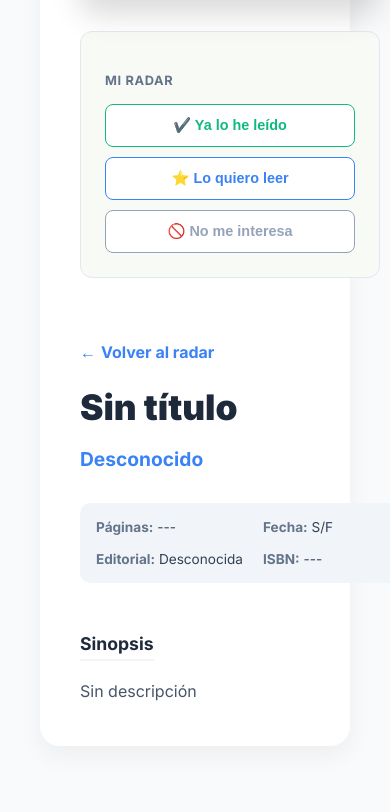
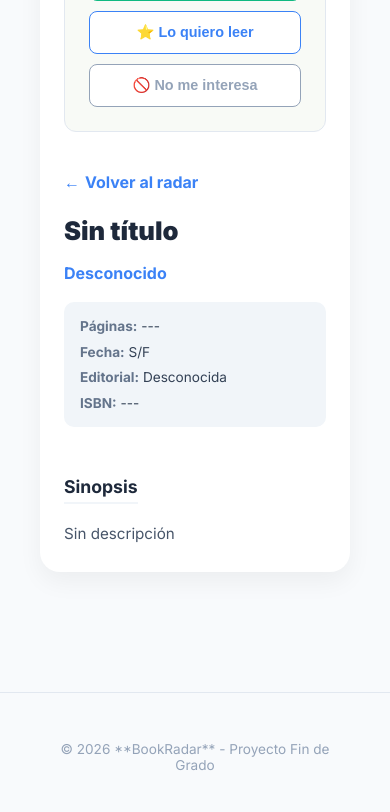
Before and after one commit to ANGELDG-94/BookRadar, a Flask app: page /libro/1 in a window 390 px wide. Shown: the part 750-1562 px from the top of the page. After the commit the page ends 1521 px from the top, so only its background shows below. Run offline with Flask 3, Linux system fonts and the light colour scheme; the visitor is signed in with stand-in values (Sample User, id 1); data that the repository does not hold is empty.

Commit message:
Ultimas actualizaciones para la entrega

```diff
--- a/app.py
+++ b/app.py
@@ -2,6 +2,7 @@ import logging
 import os
 import random
 import urllib.parse
+import time
 from collections import Counter
 from concurrent.futures import ThreadPoolExecutor, as_completed
 from textblob import TextBlob
@@ -19,6 +20,8 @@ logging.basicConfig(level=logging.ERROR, format='%(asctime)s - %(levelname)s - %
 app = Flask(__name__)
 app.secret_key = os.getenv('FLASK_SECRET_KEY', 'super_secreta_bookradar_2026_clave_unica')
 
+GOOGLE_BOOKS_API_KEY = "AIzaSyCTkUyHM5QvhUFOKFParTYIMBgevfUS1Kc"
+
 cache_busquedas = {}
 
 # ==========================================
@@ -26,8 +29,11 @@ cache_busquedas = {}
 # ==========================================
 
 def fetch_books_category(query, order="relevance", max_results=10):
+    time.sleep(0.3)
+
     url = "https://www.googleapis.com/books/v1/volumes"
-    params = {'q': query, 'orderBy': order, 'maxResults': max_results, 'langRestrict': 'es', 'printType': 'books'}
+    params = {'q': query, 'orderBy': order, 'maxResults': max_results, 'langRestrict': 'es', 'printType': 'all', 'key': GOOGLE_BOOKS_API_KEY}
+
     try:
         resp = requests.get(url, params=params, timeout=5)
         if resp.status_code == 200:
@@ -50,6 +56,10 @@ def fetch_books_category(query, order="relevance", max_results=10):
                     'puntuacion': vol.get('averageRating', 0)
                 })
             return libros
+        else:
+            logging.error(f"Google API Error {resp.status_code} para query '{query}'")
+            return []
+
     except Exception as e:
         logging.error(f"Error fetch_books_category: {e}")
     return []
@@ -121,11 +131,12 @@ def analizar_sentimiento(comentario):
         return "Neutral"
 
 # ==========================================
-# 1. RUTAS DE NAVEGACIÓN (Vistas HTML)
+# RUTAS DE NAVEGACIÓN (Vistas HTML)
 # ==========================================
 
 @app.route('/')
 def vista_inicio():
+
     if 'id_usuario' in session:
         uid = session['id_usuario']
         conn = conectar_bd()
@@ -137,11 +148,13 @@ def vista_inicio():
             if conteo < 3:
                 return redirect(url_for('vista_registro_paso2'))
 
+
     secciones_config = [
-        {"id": "tendencias", "titulo": "Novedades y Tendencias", "query": "subject:fiction", "order": "newest"},
-        {"id": "misterio", "titulo": "Misterio y Suspense", "query": "subject:mystery", "order": "relevance"},
-        {"id": "clasicos", "titulo": "Clásicos Imprescindibles", "query": "subject:classic+literature", "order": "relevance"}
+        {"id": "premios", "titulo": "Premios Planeta", "query": "Premio Planeta", "order": "newest"},
+        {"id": "misterio", "titulo": "Misterio y Suspense", "query": "subject:misterio", "order": "relevance"},
+        {"id": "clasicos", "titulo": "Clásicos Imprescindibles", "query": "inpublisher:alba", "order": "relevance"}
     ]
+
 
     if 'id_usuario' in session:
         conn = conectar_bd()
@@ -164,14 +177,22 @@ def vista_inicio():
                     "order": "relevance"
                 })
 
+
     secciones_datos = {}
-    with ThreadPoolExecutor() as executor:
-        futuros = {executor.submit(fetch_books_category, s["query"], s["order"], 12): s["id"] for s in secciones_config}
+
+    with ThreadPoolExecutor(max_workers=4) as executor:
+
+        futuros = {
+            executor.submit(fetch_books_category, s["query"], s["order"], 12): s["id"]
+            for s in secciones_config
+        }
+
         for futuro in as_completed(futuros):
             cat_id = futuros[futuro]
             try:
                 secciones_datos[cat_id] = futuro.result()
-            except:
+            except Exception as e:
+                logging.error(f"Error en hilo de sección {cat_id}: {e}")
                 secciones_datos[cat_id] = []
 
     return render_template('index.html', secciones=secciones_config, datos=secciones_datos)
@@ -291,28 +312,36 @@ def vista_buscar():
                 'orderBy': orden,
                 'maxResults': 24,
                 'langRestrict': 'es',
-                'printType': 'books'
+                'printType': 'books',
+                'key': GOOGLE_BOOKS_API_KEY
             }
 
             url = "https://www.googleapis.com/books/v1/volumes"
-            try:
-                resp = requests.get(url, params=params, timeout=5)
-                if resp.status_code == 200:
-                    data = resp.json()
-                    for item in data.get('items', []):
-                        vol = item.get('volumeInfo', {})
-                        libros_resultado.append({
-                            'google_id': item.get('id'),
-                            'titulo': vol.get('title', 'Sin título'),
-                            'autor': ", ".join(vol.get('authors', ['Desconocido'])),
-                            'portada': vol.get('imageLinks', {}).get('thumbnail'),
-                            'sinopsis': vol.get('description', ''),
-                            'categorias': vol.get('categories', [])
-                        })
-                    if libros_resultado:
-                        cache_busquedas[cache_key] = libros_resultado
-            except Exception as e:
-                logging.error(f"Error en búsqueda API: {e}")
+        try:
+            resp = requests.get(url, params=params, timeout=5)
+            if resp.status_code == 200:
+                data = resp.json()
+                for item in data.get('items', []):
+                    vol = item.get('volumeInfo', {})
+                    libros_resultado.append({
+                        'google_id': item.get('id'),
+                        'titulo': vol.get('title', 'Sin título'),
+                        'autor': ", ".join(vol.get('authors', ['Desconocido'])),
+                        'portada': vol.get('imageLinks', {}).get('thumbnail'),
+                        'sinopsis': vol.get('description', ''),
+                        'categorias': vol.get('categories', []),
+                        'fecha': vol.get('publishedDate', '0000')
+                    })
+
+
+                if orden == 'newest' and libros_resultado:
+
+                    libros_resultado.sort(key=lambda x: x.get('fecha', '0000'), reverse=True)
+
+                if libros_resultado:
+                    cache_busquedas[cache_key] = libros_resultado
+        except Exception as e:
+            logging.error(f"Error en búsqueda API: {e}")
 
     generos_lista = ["Ficción", "Misterio", "Terror", "Romance", "Ciencia Ficción", "Fantasía", "Historia", "Biografía", "Infantil", "Autoayuda"]
     return render_template('buscar.html', libros=libros_resultado, query=query, genero_sel=genero, orden_sel=orden, generos=generos_lista)
@@ -463,7 +492,7 @@ def vista_recomendaciones():
 
     for query in terminos_busqueda:
         query_encoded = urllib.parse.quote(query)
-        url = f"https://www.googleapis.com/books/v1/volumes?q={query_encoded}&maxResults=10&orderBy=relevance&printType=books&langRestrict=es"
+        url = f"https://www.googleapis.com/books/v1/volumes?q={query_encoded}&maxResults=10&orderBy=relevance&printType=books&langRestrict=es&key={GOOGLE_BOOKS_API_KEY}"
         try:
             respuesta = requests.get(url, timeout=8)
             if respuesta.status_code == 200:
@@ -491,7 +520,7 @@ def vista_recomendaciones():
 
 @app.route('/libro/<google_id>')
 def vista_detalle_libro(google_id):
-    url = f"https://www.googleapis.com/books/v1/volumes/{google_id}"
+    url = f"https://www.googleapis.com/books/v1/volumes/{google_id}?key={GOOGLE_BOOKS_API_KEY}"
     libro_detalle = None
 
     try:
@@ -544,7 +573,7 @@ def vista_detalle_libro(google_id):
 
 
 # ==========================================
-# 3. ENDPOINTS API (JSON)
+#  ENDPOINTS API
 # ==========================================
 
 @app.route('/api/guardar-resena', methods=['POST'])
--- a/static/css/style.css
+++ b/static/css/style.css
@@ -1,5 +1,5 @@
 :root {
-    /* Paleta Definida en Documentación */
+    /* Paleta de colores */
     --bg-color: #F8FAFC;       /* Slate 50 */
     --text-main: #334155;      /* Slate 700 */
     --text-muted: #64748B;     /* Slate 500 */
@@ -13,12 +13,12 @@ body {
     background-color: var(--bg-color);
     color: var(--text-main);
     margin: 0;
-    padding-bottom: 80px; /* Espacio para menú móvil */
+    padding-bottom: 80px;
 }
 
 /* --- NAVBAR --- */
 .app-header {
-    background-color: #1e293b; /* Color oscuro corporativo */
+    background-color: #1e293b;
     color: white;
     padding: 0.5rem 2rem;
     display: flex;
@@ -37,12 +37,10 @@ body {
     align-items: center;
     gap: 12px;
     color: white;
-    /* FORZAMOS QUE NO HAYA SUBRAYADO */
     text-decoration: none !important;
     transition: opacity 0.2s;
 }
 
-/* Aseguramos que el span dentro del link tampoco se subraye */
 .logo span {
     text-decoration: none !important;
 }
@@ -77,7 +75,7 @@ body {
     color: white;
 }
 
-/* --- HERO (BUSCADOR) --- */
+/* --- BUSCADOR --- */
 .hero-section {
     padding: 3rem 1.5rem;
     text-align: center;
@@ -143,7 +141,7 @@ body {
     gap: 1.5rem;
 }
 
-/* --- TARJETA DE LIBRO (BOOK CARD) --- */
+/* --- TARJETA DE LIBRO --- */
 .book-card {
     background: var(--white);
     border-radius: 0.75rem;
--- a/templates/detalles.html
+++ b/templates/detalles.html
@@ -2,11 +2,11 @@
 
 {% block content %}
 <div class="content-wrapper" style="max-width: 1000px; margin: 2rem auto; padding: 0 1rem;">
-    <div style="display: flex; flex-wrap: wrap; gap: 3rem; background: white; padding: 2.5rem; border-radius: 20px; box-shadow: 0 10px 25px rgba(0,0,0,0.05);">
+    <div class="detalle-contenedor" style="display: flex; flex-wrap: wrap; gap: 3rem; background: white; padding: 2.5rem; border-radius: 20px; box-shadow: 0 10px 25px rgba(0,0,0,0.05);">
 
-        <div style="flex: 1; min-width: 300px;">
+        <div class="col-izq" style="flex: 1; min-width: 300px;">
 
-            <div style="border-radius: 15px; overflow: hidden; box-shadow: 0 15px 30px rgba(0,0,0,0.15); background: #F8FAFC; position: relative; height: 450px;">
+            <div class="img-portada" style="border-radius: 15px; overflow: hidden; box-shadow: 0 15px 30px rgba(0,0,0,0.15); background: #F8FAFC; position: relative; height: 450px;">
 
                 {% set url_img = libro.portada or libro.portada_url %}
 
@@ -55,24 +55,24 @@
                 </div>
 
                 <h4 style="margin-bottom: 0.5rem; font-size: 0.8rem; color: #64748B; letter-spacing: 0.05em; text-transform: uppercase;">Mi reseña personal</h4>
-                <textarea id="resena-texto" placeholder="¿Qué te ha parecido?" style="width: 100%; min-height: 80px; padding: 10px; border: 1px solid #E2E8F0; border-radius: 8px; font-family: inherit; font-size: 0.9rem; resize: none; margin-bottom: 10px;">{{ comentario or '' }}</textarea>
+                <textarea id="resena-texto" placeholder="¿Qué te ha parecido?" style="width: 100%; box-sizing: border-box; min-height: 80px; padding: 10px; border: 1px solid #E2E8F0; border-radius: 8px; font-family: inherit; font-size: 0.9rem; resize: none; margin-bottom: 10px;">{{ comentario or '' }}</textarea>
                 <button onclick="guardarResena()" class="btn-det" style="background: #1E293B; color: white; border: none; font-size: 0.85rem; padding: 10px;">Guardar opinión</button>
                 <p id="rating-status" style="font-size: 0.75rem; color: #94A3B8; margin-top: 8px; text-align: center;">Puntúa tu lectura</p>
             </div>
             {% endif %}
         </div>
 
-        <div style="flex: 2; min-width: 350px;">
+        <div class="col-der" style="flex: 2; min-width: 350px;">
             <nav style="margin-bottom: 1.5rem;">
                 <a href="javascript:history.back()" style="color: #3B82F6; text-decoration: none; font-weight: 600; display: inline-flex; align-items: center; gap: 5px;">
                     <span>←</span> Volver al radar
                 </a>
             </nav>
 
-            <h1 style="font-size: 2.2rem; color: #1E293B; margin-bottom: 0.5rem; font-weight: 800; line-height: 1.2;">{{ libro.titulo }}</h1>
-            <p style="font-size: 1.2rem; color: #3B82F6; font-weight: 600; margin-bottom: 2rem;">{{ libro.autor }}</p>
+            <h1 class="detalle-titulo" style="font-size: 2.2rem; color: #1E293B; margin-bottom: 0.5rem; font-weight: 800; line-height: 1.2;">{{ libro.titulo }}</h1>
+            <p class="detalle-autor" style="font-size: 1.2rem; color: #3B82F6; font-weight: 600; margin-bottom: 2rem;">{{ libro.autor }}</p>
 
-            <div style="display: grid; grid-template-columns: 1fr 1fr; gap: 1rem; margin-bottom: 2rem; background: #F1F5F9; padding: 1rem; border-radius: 10px; font-size: 0.85rem;">
+            <div class="detalle-info-grid" style="display: grid; grid-template-columns: 1fr 1fr; gap: 1rem; margin-bottom: 2rem; background: #F1F5F9; padding: 1rem; border-radius: 10px; font-size: 0.85rem;">
                 <div><strong style="color: #64748B;">Páginas:</strong> {{ libro.paginas }}</div>
                 <div><strong style="color: #64748B;">Fecha:</strong> {{ libro.fecha }}</div>
                 <div><strong style="color: #64748B;">Editorial:</strong> {{ libro.editorial }}</div>
@@ -80,7 +80,7 @@
             </div>
 
             <h3 style="font-size: 1.1rem; margin-bottom: 1rem; color: #1E293B; border-bottom: 2px solid #F1F5F9; padding-bottom: 5px; display: inline-block;">Sinopsis</h3>
-            <div style="line-height: 1.8; color: #475569; text-align: justify; font-size: 1rem;">
+            <div class="detalle-sinopsis" style="line-height: 1.8; color: #475569; text-align: justify; font-size: 1rem;">
                 {{ libro.descripcion | safe }}
             </div>
         </div>
@@ -89,10 +89,39 @@
 
 <style>
     @keyframes fadeIn { from { opacity: 0; transform: translateY(-10px); } to { opacity: 1; transform: translateY(0); } }
-    .btn-det { padding: 12px; border-radius: 8px; font-weight: 700; cursor: pointer; transition: all 0.2s; width: 100%; font-size: 0.9rem; text-align: center; }
+    .btn-det { padding: 12px; border-radius: 8px; font-weight: 700; cursor: pointer; transition: all 0.2s; width: 100%; font-size: 0.9rem; text-align: center; box-sizing: border-box; }
     .btn-det:hover { transform: translateY(-2px); box-shadow: 0 4px 12px rgba(0,0,0,0.1); }
     .star.active { color: #F59E0B; }
     .star:hover { transform: scale(1.2); transition: transform 0.1s; }
+
+    /* REGLAS RESPONSIVE PARA MÓVILES */
+    @media (max-width: 768px) {
+        .detalle-contenedor {
+            padding: 1.5rem !important; /* Reduce el espacio en blanco exterior */
+            gap: 1.5rem !important; /* Acerca la foto al texto */
+        }
+        .col-izq, .col-der {
+            min-width: 100% !important; /* Fuerza a que ocupen todo el ancho del móvil */
+        }
+        .img-portada {
+            height: 320px !important; /* Hace la portada más pequeña en móvil */
+        }
+        .detalle-titulo {
+            font-size: 1.6rem !important; /* Achica el título principal */
+        }
+        .detalle-autor {
+            font-size: 1rem !important; /* Achica el autor */
+            margin-bottom: 1.2rem !important;
+        }
+        .detalle-info-grid {
+            grid-template-columns: 1fr !important; /* Pasa de 2 columnas a 1 para los datos del libro */
+            gap: 0.6rem !important;
+        }
+        .detalle-sinopsis {
+            font-size: 0.95rem !important; /* Ajusta un pelín el texto para mejor lectura */
+            text-align: left !important; /* En móvil el texto justificado suele dejar huecos raros */
+        }
+    }
 </style>
 
 <script>
--- a/test_app.py
+++ b/test_app.py
@@ -4,7 +4,7 @@ from app import app
 
 @pytest.fixture
 def client():
-    # Configuramos la app para modo test
+
     app.config['TESTING'] = True
     with app.test_client() as client:
         yield client
@@ -18,12 +18,10 @@ def test_index_route(client):
 # TEST 2: Verificar el buscador (API interna)
 def test_api_search(client):
     response = client.get('/buscar?q=principito')
-    # Lo más importante: ¿La ruta existe y responde?
     assert response.status_code == 200
-    # Si devuelve algo, perfecto, si no, al menos sabemos que no ha dado error 500
+
 
 # TEST 3: Seguridad - Protección de rutas
 def test_profile_no_login(client):
-    # Si intentamos entrar al perfil sin estar logueados, debe redirigir (302)
     response = client.get('/mis-libros')
     assert response.status_code == 302 or response.status_code == 401
```
Also changed, not shown: 2 other files.
